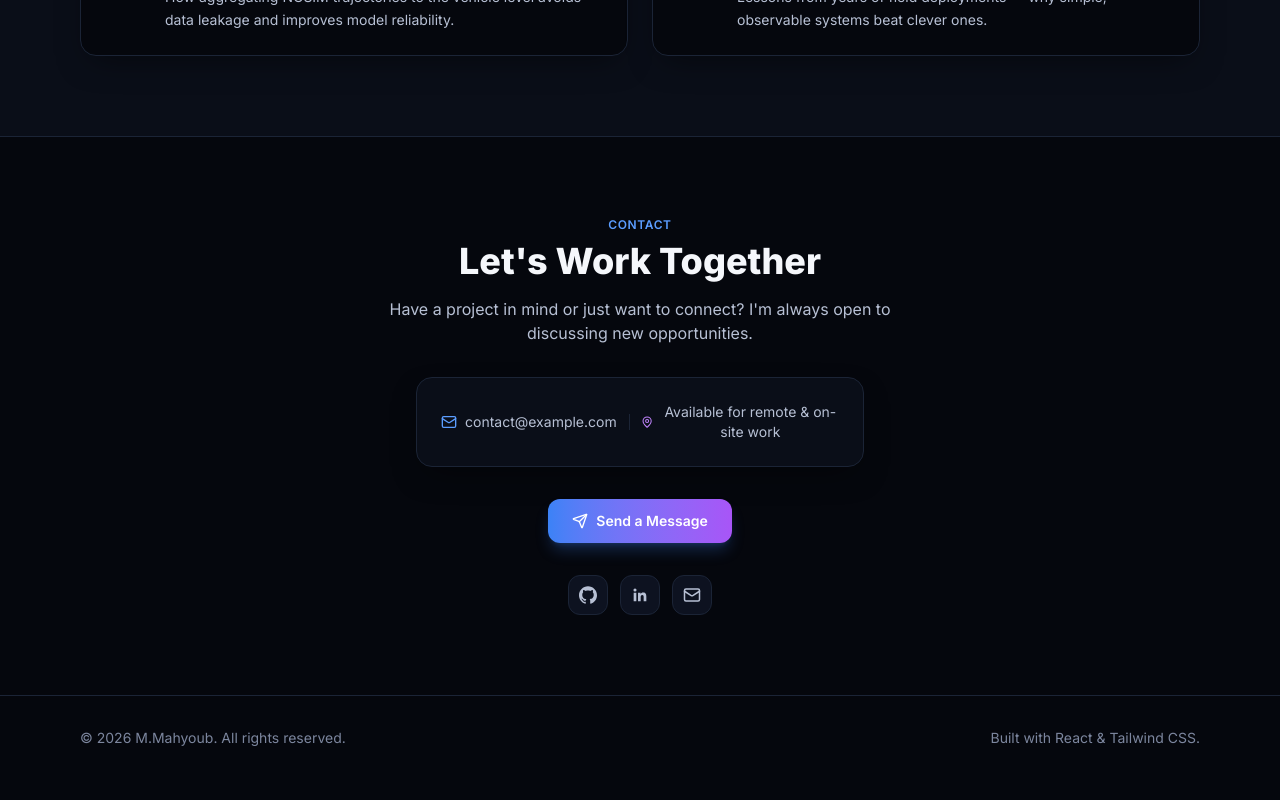
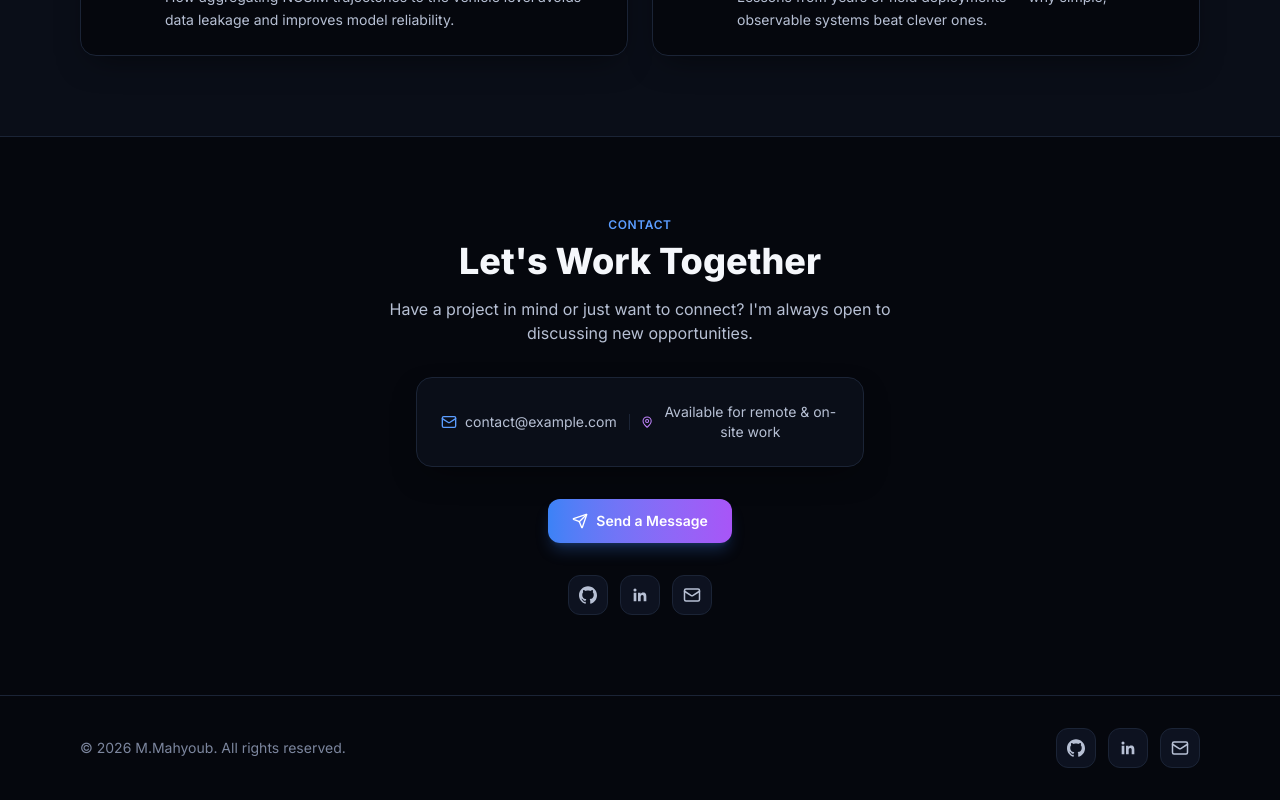
Before and after one commit to Mahyoub88/Mahyoub88.github.io, a React (Vite) app: page / in a window 1280 px wide. Shown: the part 3716-4516 px from the top of the page. Built offline with nearby package versions, Linux system fonts and the light colour scheme.

Commit message:
Update Footer.tsx

```diff
--- a/src/components/Footer.tsx
+++ b/src/components/Footer.tsx
@@ -1,16 +1,36 @@
 import { useContent } from '../context/ContentContext'
 import { Container } from './Container'
+import { SocialIcons } from './SocialIcons'
 
 export function Footer() {
   const { content } = useContent()
+  const { resumeUrl, orcidUrl } = content.footerLinks
+
+  const links = [
+    resumeUrl && { label: 'Resume', url: resumeUrl },
+    orcidUrl && { label: 'ORCID', url: orcidUrl },
+  ].filter((l): l is { label: string; url: string } => Boolean(l))
 
   return (
     <footer className="border-t border-[var(--border-1)] py-8">
-      <Container className="flex flex-col items-center justify-between gap-3 text-sm text-[var(--text-3)] sm:flex-row">
+      <Container className="flex flex-col items-center justify-between gap-4 text-sm text-[var(--text-3)] sm:flex-row">
         <p>
           © {new Date().getFullYear()} {content.brand.name}. All rights reserved.
         </p>
-        <p>Built with React &amp; Tailwind CSS.</p>
+        <div className="flex items-center gap-5">
+          {links.map((link) => (
+            <a
+              key={link.label}
+              href={link.url}
+              target="_blank"
+              rel="noreferrer"
+              className="font-medium text-[var(--text-2)] transition hover:text-brand-blue-400"
+            >
+              {link.label}
+            </a>
+          ))}
+          <SocialIcons links={content.social} />
+        </div>
       </Container>
     </footer>
   )
```
